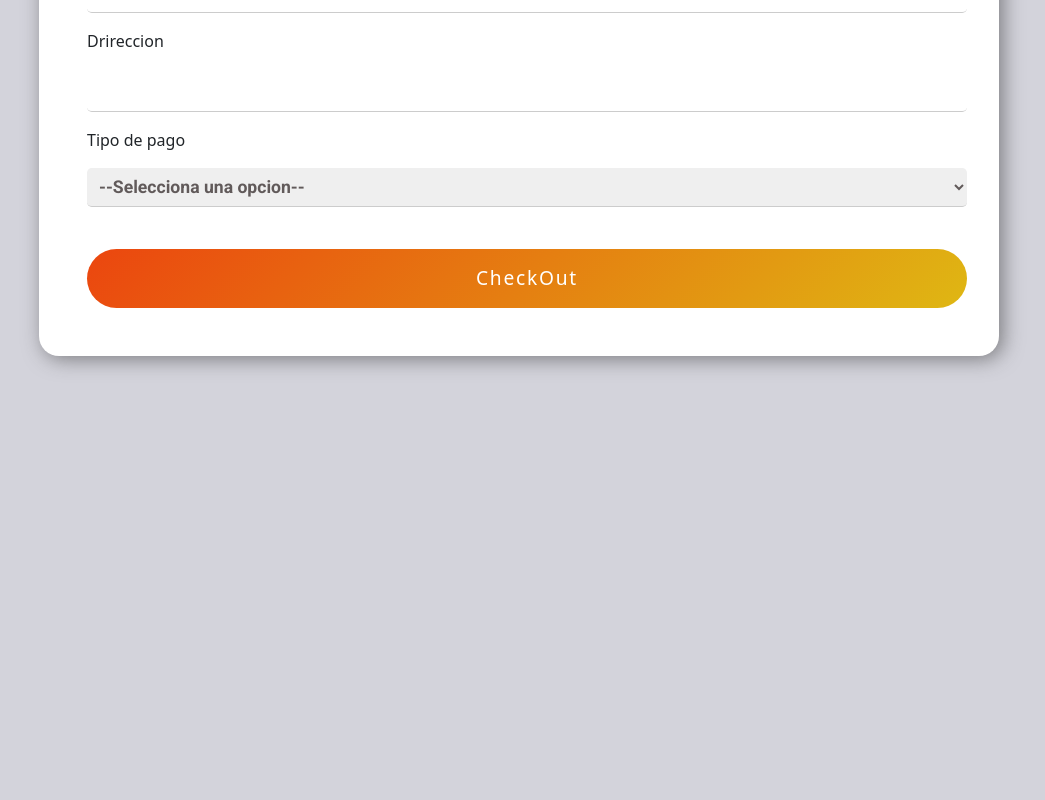
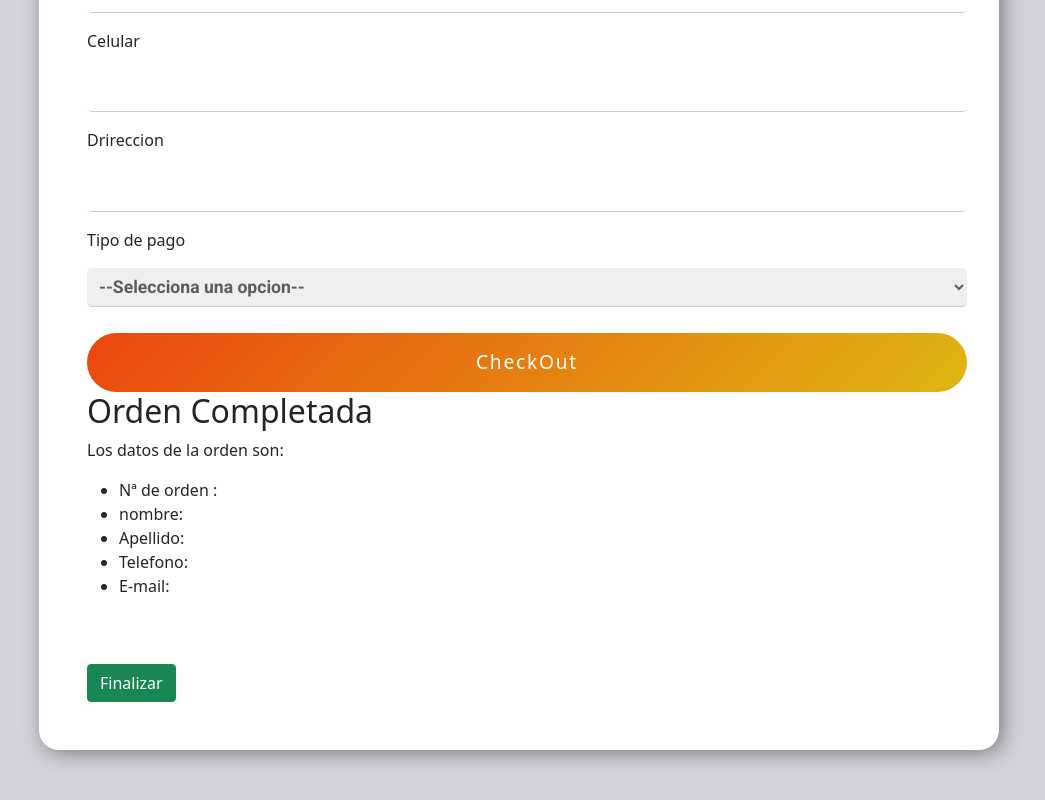
Before and after one commit to Andrezgrondona/supesu, a React (Create React App) app: page /checkout in a window 1280 px wide. Shown: the part 603-1403 px from the top of the page, without its empty margins (121-1166 px from the left). Before the commit the page ends 1009 px from the top, so only its background shows below. Built offline with nearby package versions, Linux system fonts and the light colour scheme.

Commit message:
Completed Order

```diff
--- a/src/App.js
+++ b/src/App.js
@@ -5,6 +5,7 @@ import Products from "./views/Products/Products"
 import Category from "./views/Category/Category"
 import Product from "./views/Product/Product"
 import styles from "../src/styles/styles.css"
+import CompletedOrder from "./views/CompletedOrder/CompletedOrder"
 
 
 /* --------------------------------- Context -------------------------------- */
@@ -25,6 +26,7 @@ function App() {
           <Route exact path="/category/:categoryId" element={<Category />} />
           <Route exact path="/cart" element={<Cart />} />
           <Route exact path="/checkout" element={<Checkout/>} />
+          <Route exact path="/CompleteOrder" element={<CompletedOrder/>} />
         </Routes>
       </CartProvider>
       </BrowserRouter>
--- a/src/components/NavbarBoostrap/NavbarBoostrap.js
+++ b/src/components/NavbarBoostrap/NavbarBoostrap.js
@@ -1,7 +1,6 @@
 
 import {Navbar, Container, Nav} from "react-bootstrap";
 import { Link, NavLink } from "react-router-dom";
-
 import CarritoIcono from "../CarritoIcono/CarritoIcono"
 
 
--- a/src/views/Cart/Cart.js
+++ b/src/views/Cart/Cart.js
@@ -91,6 +91,7 @@ function Cart() {
                             </Col>
                             <Col md={{ span: 4 }}>
                                 <Link to="/checkout" >
+
                                     <Button variant="success" >Ir a pagar </Button>
                                 </Link>
                             </Col>
--- a/src/views/Checkout/Checkout.js
+++ b/src/views/Checkout/Checkout.js
@@ -1,8 +1,11 @@
 import React from 'react'
-import {doc, updateDoc, addDoc, collection, getFirestore } from "firebase/firestore"
+import {doc, updateDoc, addDoc, collection, getFirestore, Timestamp } from "firebase/firestore"
 import {CartContext} from '../../context/CartContext'
 import {Alert, Col,Card,Button,Row,Container} from 'react-bootstrap'
 import Cart from '../Cart/Cart'
+import { Link } from 'react-router-dom'
+import CompletedOrder from '../CompletedOrder/CompletedOrder'
+
 
 
 function Checkout() {
@@ -15,12 +18,17 @@ function Checkout() {
         setData({...data, [name]:value})
     }
 
+    const {deleteAll} = React.useContext(CartContext)
+
 
     const handleSubmit=(event) =>{
         event.preventDefault()
             const order = {
             buyer:data,
-            items:cart
+            items:cart,
+            status:"Generada",
+            date:Timestamp.fromDate( new Date)
+
         }
         const db = getFirestore()
         const orderCollection = collection(db, "orders")
@@ -28,7 +36,8 @@ function Checkout() {
           addDoc (orderCollection, order).then(({id})=>{
             setOrderId(id)
              /* alert(id)  */
-             alert("Tu pedido se ha realizado con éxito, tu numero de confirmacion es"+" "+id)
+             /* alert("Tu orden es"+" "+id +""+"Dale click al boton Finalizar...Gracias" ) */
+             alert("Tu orden se ha generado correcctamente, Dale click en Finalizar para terminar tu compra"   )
 
            /*  const productDoc = doc(db, "productos", "MDA73Xy1i0eMewvYB3tS")
             updateDoc(productDoc, {stock:6}) */
@@ -40,6 +49,7 @@ function Checkout() {
   <>
 
 <Container>
+
      <div class="mainscreen">
       <div class="card2">
         <div class="fondoForm">
@@ -53,7 +63,10 @@ function Checkout() {
             <input type="text" class="inputbox" name="Apellido" onChange={handleChange} required />
 
             <p>E-mail</p>
-            <input type="text" class="inputbox" name="E-mail" onChange={handleChange} required />
+            <input type="text" class="inputbox" name="mail" onChange={handleChange} required />
+
+            <p>Confirmar E-mail</p>
+            <input type="text" class="inputbox" name="mail" onChange={handleChange} required />
 
             <p>Celular</p>
             <input type="text" class="inputbox" name="Celular" onChange={handleChange} required />
@@ -70,8 +83,17 @@ function Checkout() {
               <option value="ContraEntrega" >Contra Entrega</option>
             </select>
 
-            <p></p>
-            <button type="submit" class="button">CheckOut</button>
+              <button type="submit" class="button">CheckOut</button>
+
+            <div>
+                <CompletedOrder orderId={orderId} data={data}/>
+
+                <Link to="/Home" >
+
+                 {/* <Button variant="success" >Finalizar</Button> */}
+                 <Button variant="success" onClick={ ()=>deleteAll()} >Finalizar</Button>
+                </Link>
+            </div>
           </form>
         </div>
       </div>
--- /dev/null
+++ b/src/views/CompletedOrder/CompletedOrder.js
@@ -0,0 +1,21 @@
+import React from 'react'
+import {Col} from "react-bootstrap"
+import Checkout from '../Checkout/Checkout'
+
+function CompletedOrder({orderId, data}) {
+  return (
+    <Col>
+        <h2> Orden Completada</h2>
+        <p> Los datos de la orden son:</p>
+        <ul>
+            <li>Nª de orden :{orderId}</li>
+            <li>nombre:{data?.name}</li>
+            <li>Apellido:{data?.Apellido}</li>
+            <li>Telefono:{data?.Celular}</li>
+            <li>E-mail:{data?.mail}</li>
+        </ul>
+    </Col>
+  )
+}
+
+export default CompletedOrder
```
